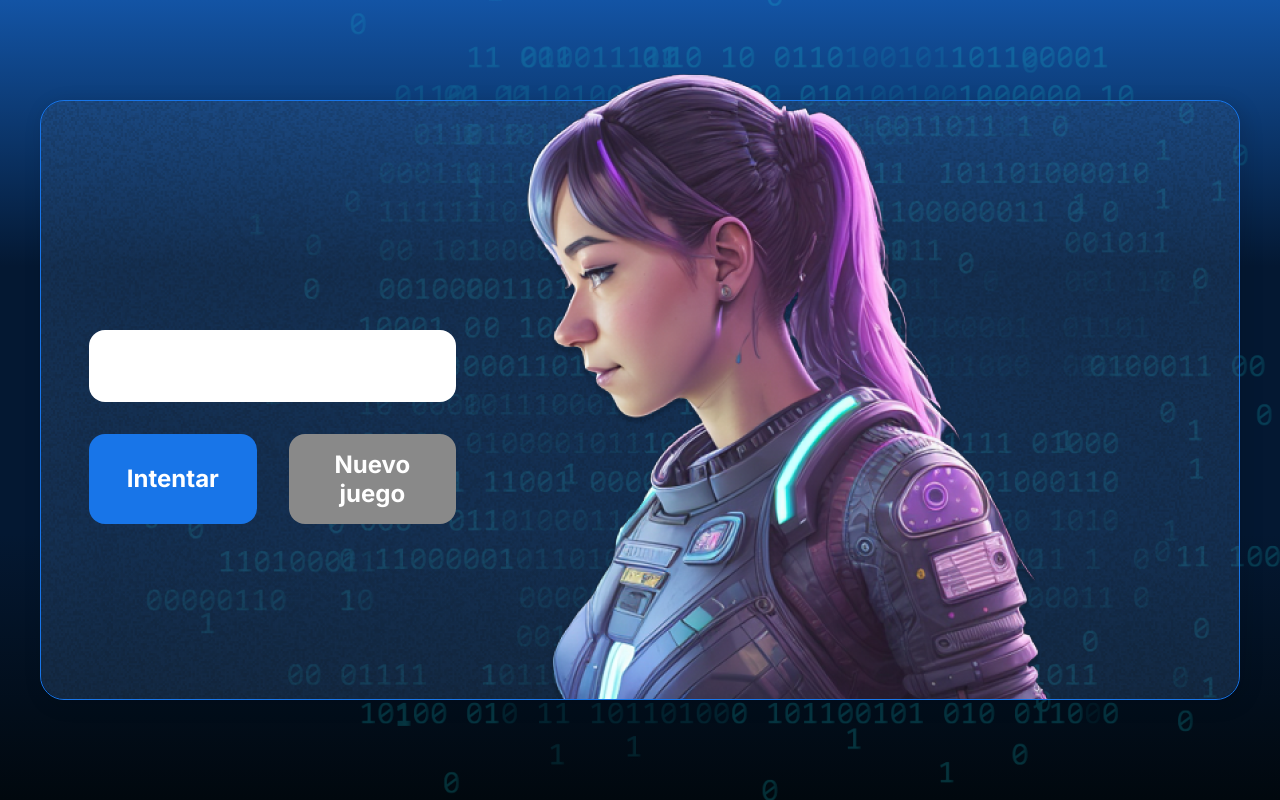
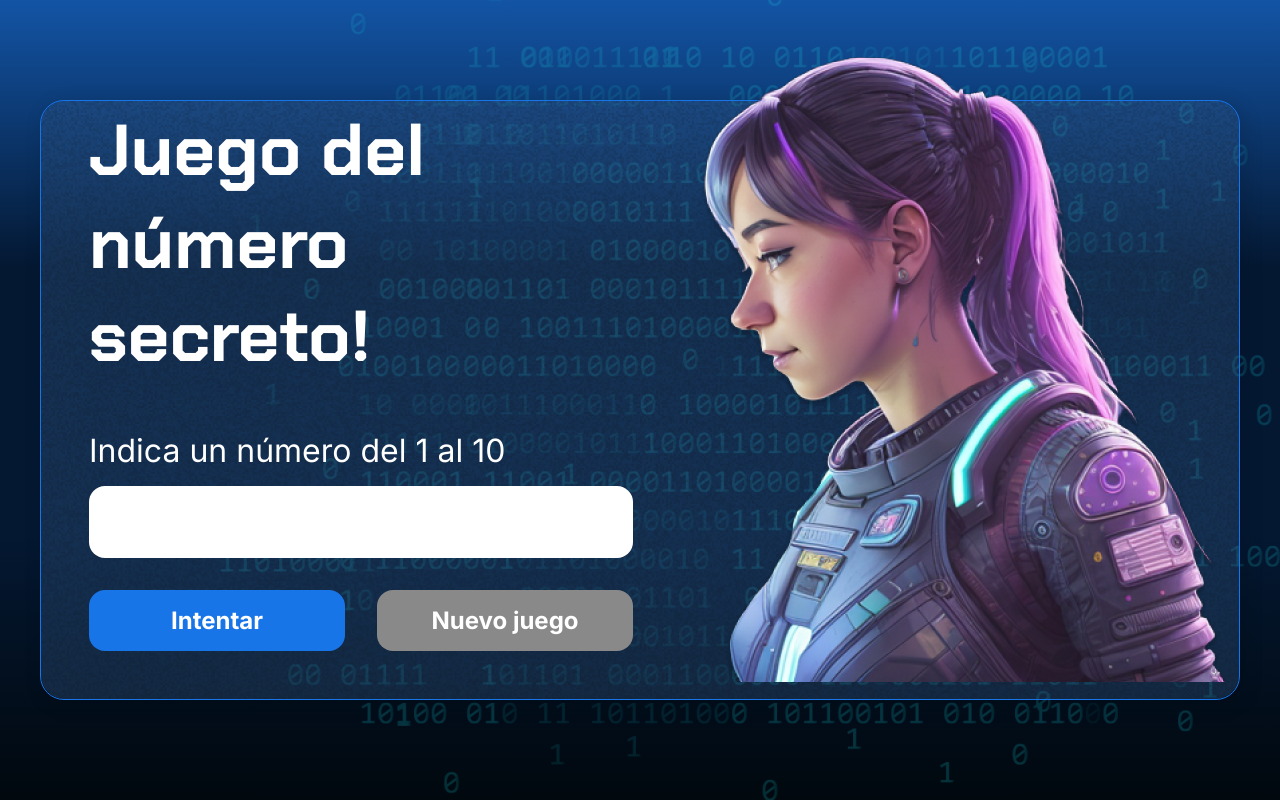
Before and after one commit to DanielMarca18/juego-secreto-Alura, a plain HTML site: page index.html in a window 1280 px wide. Drawn offline with Linux system fonts and the light colour scheme.

Commit message:
correccion de script en html

```diff
--- a/index.html
+++ b/index.html
@@ -33,7 +33,7 @@
 
 
 
-    <script src="desafios.js"></script>
+    <script src="app.js"></script>
 
 </body>
 
```
